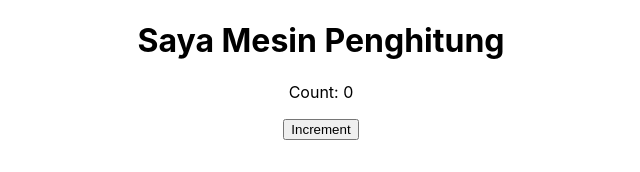
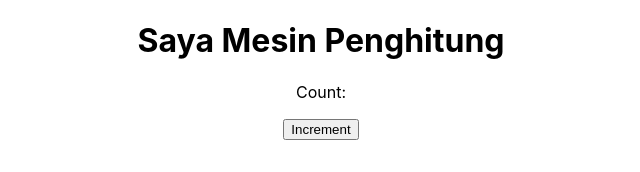
Before and after one commit to asherginting/nm-redux, a React (Create React App) app: page / in a window 1280 px wide. Shown: the top 172 px of the page, without its empty margins (319-959 px from the left). Built offline with nearby package versions, Linux system fonts and the light colour scheme.

Commit message:
chore: add store

```diff
--- a/src/App.js
+++ b/src/App.js
@@ -2,13 +2,14 @@ import React, { Component } from 'react'
 import logo from './logo.svg';
 import './App.css';
 import Counter from './Counter';
+import store from './store'
 
 class App extends Component {
   state = {  }
   render() {
     return (
       <div className='App'>
-        <Counter count='0'/>
+        <Counter store={store}/>
       </div>
     );
   }
```
